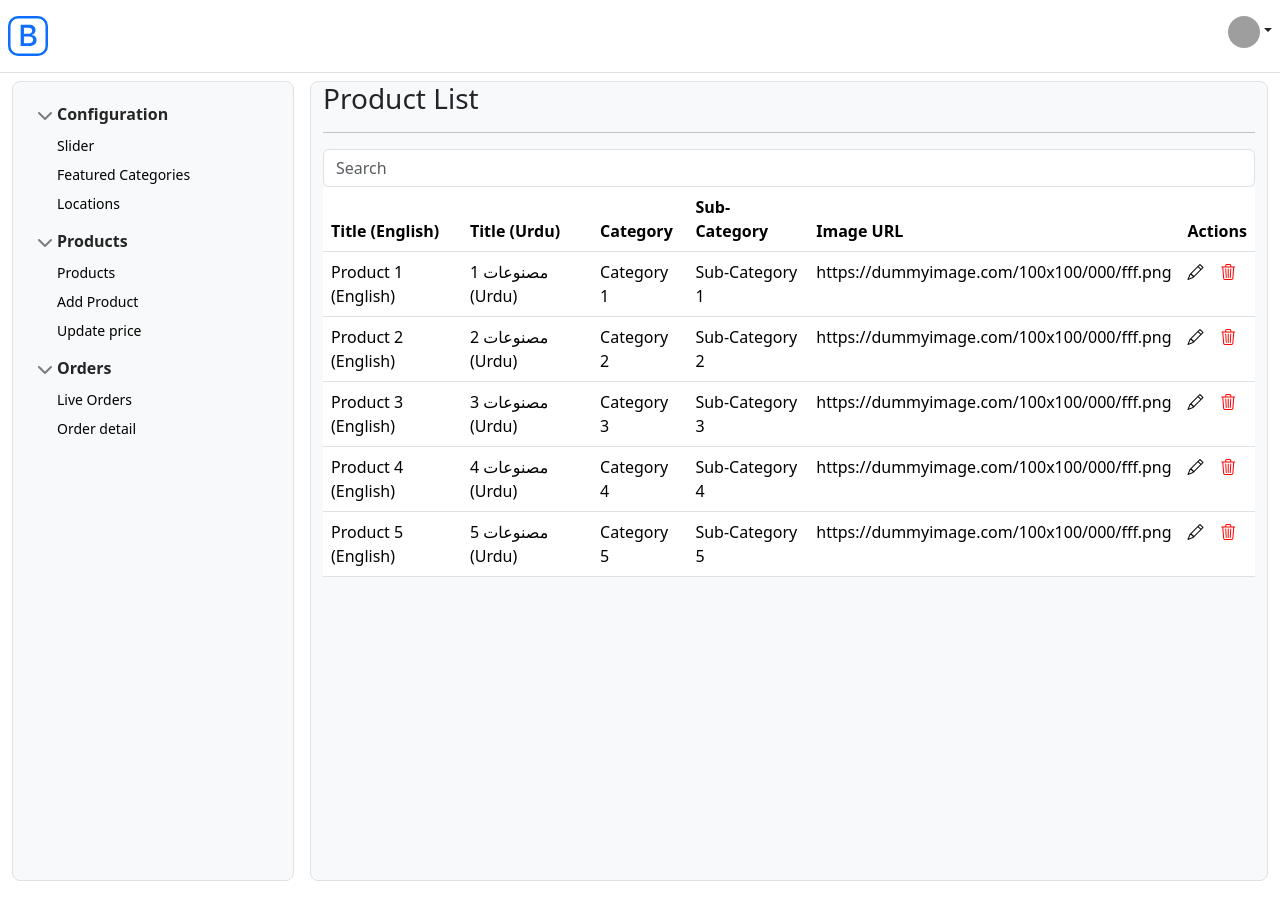
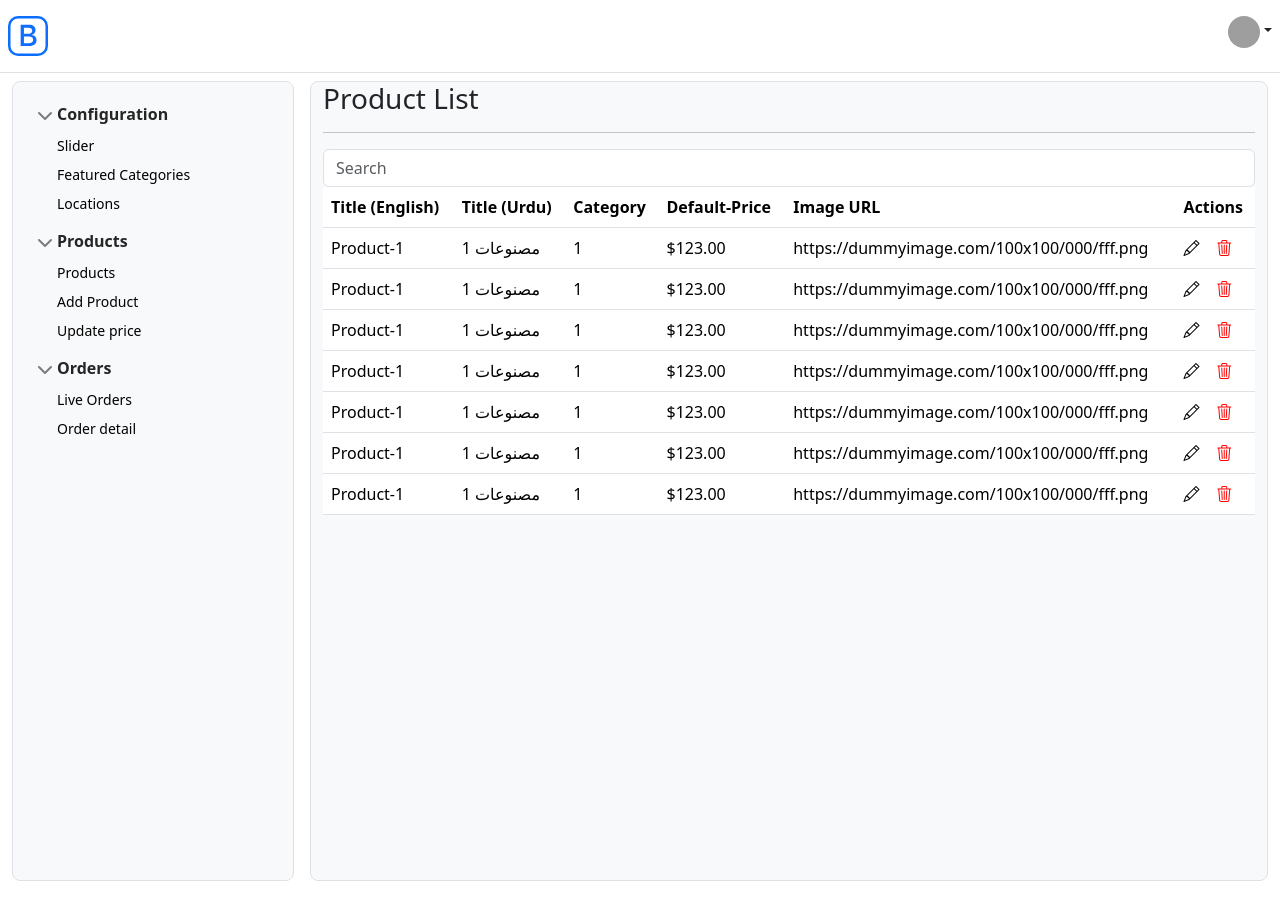
Before and after one commit to abeel50/admin-dashboard, an Angular app: page /products in a window 1280 px wide. Built offline with nearby package versions, Linux system fonts and the light colour scheme; grey boxes are pictures that could not be loaded.

Commit message:
Product list changes

```diff
--- a/src/app/_constants/index.ts
+++ b/src/app/_constants/index.ts
@@ -4,3 +4,4 @@ export * from './sliders';
 export * from './featuredCategories';
 export * from './featuredSubCategories';
 export * from './locations';
+export * from './products';
--- /dev/null
+++ b/src/app/_constants/products.ts
@@ -0,0 +1,88 @@
+import { Product } from "../_interfaces";
+
+export const PRODUCTS: Product[] = [
+    {
+        id: 1,
+        title_english: "Product-1",
+        title_urdu: "مصنوعات 1",
+        category: 1,
+        subCategory: 2,
+        imageUrl: " https://dummyimage.com/100x100/000/fff.png",
+        defaultPrice: 123,
+        packing: [],
+
+    },
+    {
+        id: 2,
+        title_english: "Product-1",
+        title_urdu: "مصنوعات 1",
+        category: 1,
+        subCategory: 2,
+        imageUrl: " https://dummyimage.com/100x100/000/fff.png",
+        defaultPrice: 123,
+        packing: [],
+
+    }
+    ,
+    {
+        id: 3,
+        title_english: "Product-1",
+        title_urdu: "مصنوعات 1",
+        category: 1,
+        subCategory: 2,
+        imageUrl: " https://dummyimage.com/100x100/000/fff.png",
+        defaultPrice: 123,
+        packing: [],
+
+    }
+    ,
+    {
+        id: 4,
+        title_english: "Product-1",
+        title_urdu: "مصنوعات 1",
+        category: 1,
+        subCategory: 2,
+        imageUrl: " https://dummyimage.com/100x100/000/fff.png",
+        defaultPrice: 123,
+        packing: [],
+
+    }
+    ,
+    {
+        id: 5,
+        title_english: "Product-1",
+        title_urdu: "مصنوعات 1",
+        category: 1,
+        subCategory: 2,
+        imageUrl: " https://dummyimage.com/100x100/000/fff.png",
+        defaultPrice: 123,
+        packing: [],
+
+    }
+    ,
+    {
+        id: 6,
+        title_english: "Product-1",
+        title_urdu: "مصنوعات 1",
+        category: 1,
+        subCategory: 2,
+        imageUrl: " https://dummyimage.com/100x100/000/fff.png",
+        defaultPrice: 123,
+        packing: [],
+
+    }
+    ,
+    {
+        id: 7,
+        title_english: "Product-1",
+        title_urdu: "مصنوعات 1",
+        category: 1,
+        subCategory: 2,
+        imageUrl: " https://dummyimage.com/100x100/000/fff.png",
+        defaultPrice: 123,
+        packing: [],
+
+    }
+
+
+]
--- a/src/app/_interfaces/index.ts
+++ b/src/app/_interfaces/index.ts
@@ -5,3 +5,4 @@ export * from './slider';
 export * from './featuredCategory';
 export * from './featSubCategory';
 export * from './location';
+export * from './product';
--- a/src/app/pages/products/products-list/products-list.component.html
+++ b/src/app/pages/products/products-list/products-list.component.html
@@ -12,54 +12,18 @@
             <th>Title (English)</th>
             <th>Title (Urdu)</th>
             <th>Category</th>
-            <th>Sub-Category</th>
+            <th>Default-Price</th>
             <th>Image URL</th>
             <th>Actions</th>
           </tr>
         </thead>
         <tbody>
-          <tr>
-            <td>Product 1 (English)</td>
-            <td>مصنوعات 1 (Urdu)</td>
-            <td>Category 1</td>
-            <td>Sub-Category 1</td>
-            <td>https://dummyimage.com/100x100/000/fff.png</td>
-            <td><i class="bi bi-pencil"></i> &nbsp;&nbsp;&nbsp;<i class="bi bi-trash3" style="color: red;"></i>
-            </td>
-          </tr>
-          <tr>
-            <td>Product 2 (English)</td>
-            <td>مصنوعات 2 (Urdu)</td>
-            <td>Category 2</td>
-            <td>Sub-Category 2</td>
-            <td>https://dummyimage.com/100x100/000/fff.png</td>
-            <td><i class="bi bi-pencil"></i> &nbsp;&nbsp;&nbsp;<i class="bi bi-trash3" style="color: red;"></i>
-            </td>
-          </tr>
-          <tr>
-            <td>Product 3 (English)</td>
-            <td>مصنوعات 3 (Urdu)</td>
-            <td>Category 3</td>
-            <td>Sub-Category 3</td>
-            <td>https://dummyimage.com/100x100/000/fff.png</td>
-            <td><i class="bi bi-pencil"></i> &nbsp;&nbsp;&nbsp;<i class="bi bi-trash3" style="color: red;"></i>
-            </td>
-          </tr>
-          <tr>
-            <td>Product 4 (English)</td>
-            <td>مصنوعات 4 (Urdu)</td>
-            <td>Category 4</td>
-            <td>Sub-Category 4</td>
-            <td>https://dummyimage.com/100x100/000/fff.png</td>
-            <td><i class="bi bi-pencil"></i> &nbsp;&nbsp;&nbsp;<i class="bi bi-trash3" style="color: red;"></i>
-            </td>
-          </tr>
-          <tr>
-            <td>Product 5 (English)</td>
-            <td>مصنوعات 5 (Urdu)</td>
-            <td>Category 5</td>
-            <td>Sub-Category 5</td>
-            <td>https://dummyimage.com/100x100/000/fff.png</td>
+          <tr *ngFor="let product of products">
+            <td>{{product.title_english}}</td>
+            <td>{{product.title_urdu}}</td>
+            <td>{{product.category}}</td>
+            <td>{{product.defaultPrice | currency}}</td>
+            <td> {{product.imageUrl}} </td>
             <td><i class="bi bi-pencil"></i> &nbsp;&nbsp;&nbsp;<i class="bi bi-trash3" style="color: red;"></i>
             </td>
           </tr>
--- a/src/app/pages/products/products-list/products-list.component.ts
+++ b/src/app/pages/products/products-list/products-list.component.ts
@@ -1,4 +1,6 @@
 import { Component, OnInit } from '@angular/core';
+import { PRODUCTS } from 'src/app/_constants';
+import { Product } from 'src/app/_interfaces';
 
 @Component({
   selector: 'app-products-list',
@@ -7,6 +9,7 @@ import { Component, OnInit } from '@angular/core';
 })
 export class ProductsListComponent implements OnInit {
 
+  products: Product[] = PRODUCTS;
   constructor() { }
 
   ngOnInit() {
```
Also changed, not shown: src/app/_interfaces/product.ts (added, +10 -0 lines).
